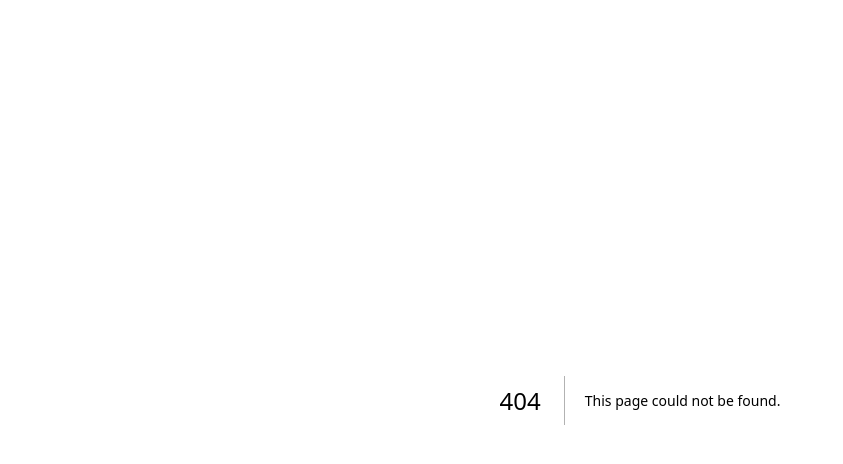
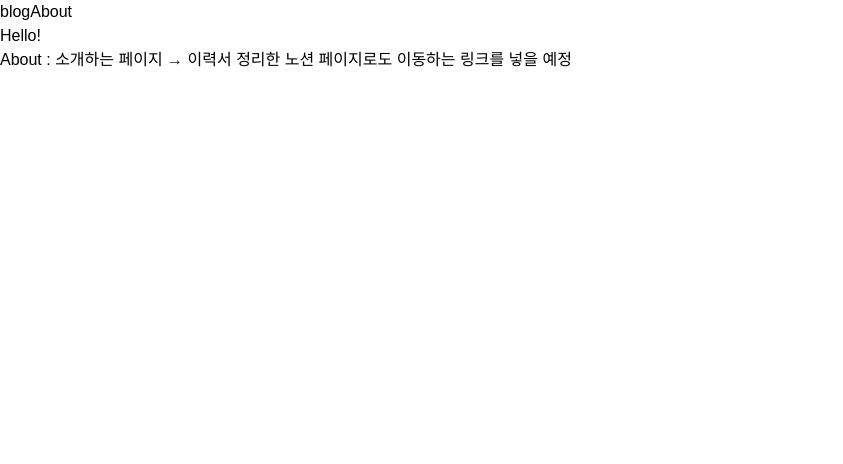
Before and after one commit to JAGORING/JagoLog, a Next.js app: page /about in a window 1280 px wide. Before the commit this address had no page. Shown: the top 464 px of the page, without its empty margins (0-843 px from the left). Built offline with nearby package versions, Linux system fonts and the light colour scheme.

Commit message:
[Feat] 블로그 about, blog 페이지 추가

```diff
--- /dev/null
+++ b/src/app/about/page.tsx
@@ -0,0 +1,4 @@
+const About = () => {
+  return <div>About : 소개하는 페이지 → 이력서 정리한 노션 페이지로도 이동하는 링크를 넣을 예정</div>;
+};
+export default About;
--- /dev/null
+++ b/src/app/blog/(main)/page.tsx
@@ -0,0 +1,4 @@
+const Blog = () => {
+  return <div>Blog : 게시글 리스트 페이지</div>;
+};
+export default Blog;
--- /dev/null
+++ b/src/app/blog/[postId]/page.tsx
@@ -0,0 +1,4 @@
+const PostDetail = () => {
+  return <div>Blog Post Detail : 게시글 Detail 페이지</div>;
+};
+export default PostDetail;
--- a/src/app/layout.tsx
+++ b/src/app/layout.tsx
@@ -1,5 +1,6 @@
 import type { Metadata } from 'next';
-import './globals.css';
+import '@/config/globals.css';
+import { Header } from '@/layouts/Header';
 
 export const metadata: Metadata = {
   title: 'Create Next App',
@@ -13,7 +14,10 @@ export default function RootLayout({
 }>) {
   return (
     <html lang="en">
-      <body>{children}</body>
+      <body>
+        <Header />
+        <section>{children}</section>
+      </body>
     </html>
   );
 }
--- /dev/null
+++ b/src/layouts/Header.tsx
@@ -0,0 +1,14 @@
+import Link from 'next/link';
+export const Header = () => {
+  return (
+    <header className="flex justify-center">
+      <div className="flex justify-between px-4">
+        <div>
+          <Link href="/blog">blog</Link>
+          <Link href="/about">About</Link>
+        </div>
+        <div>Hello!</div>
+      </div>
+    </header>
+  );
+};
```
Also changed, not shown: src/config/globals.css (renamed from src/app/globals.css).
